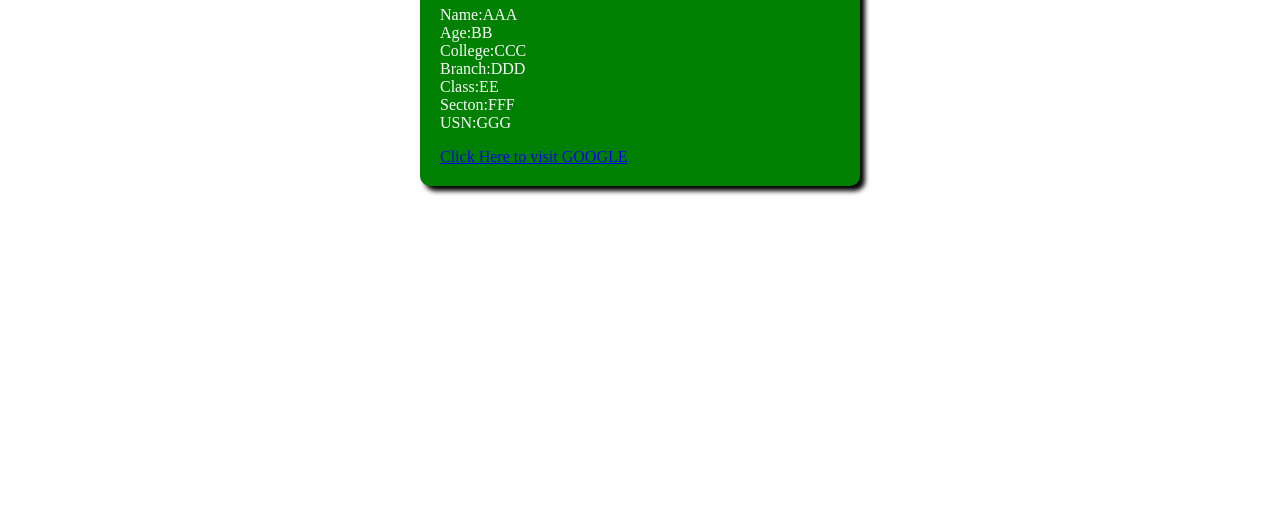
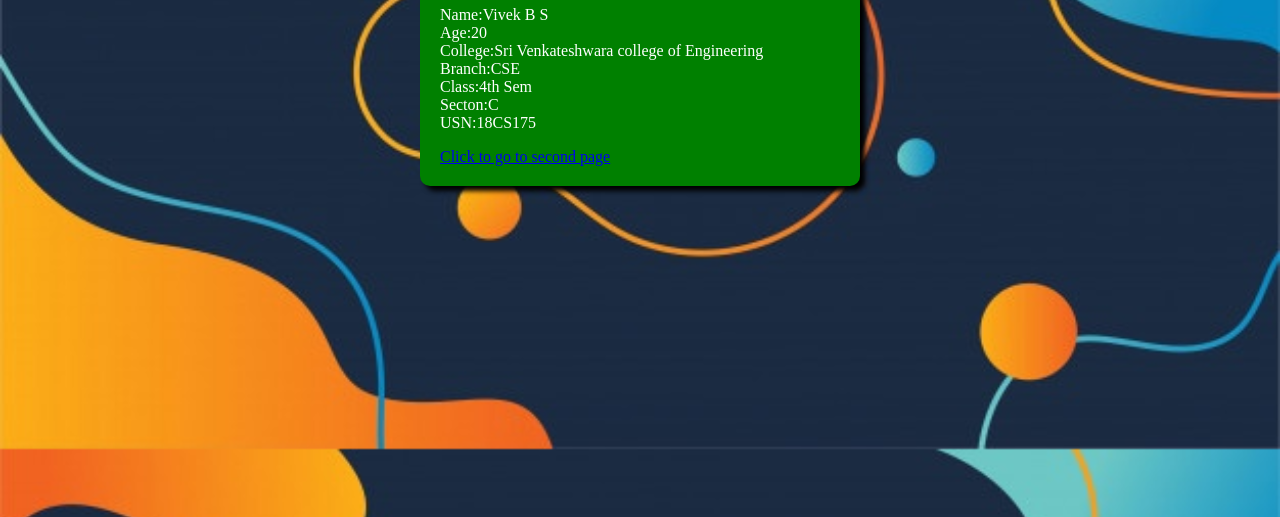
Before and after one commit to vivek-b-s/my-customrepository, a plain HTML site: page index.html in a window 1280 px wide. Shown: the part 283-800 px from the top of the page. Drawn offline with Linux system fonts and the light colour scheme.

Commit message:
my edited repository

```diff
--- a/index.html
+++ b/index.html
@@ -4,7 +4,8 @@
 	<title>Now</title>
 	<style type="text/css">
 		body{
-			background-image: url('dc.jpg');
+			background-image: url('create.jpg');
+
 			background-size: cover;
 		}
 		.center-div{
@@ -16,21 +17,22 @@
 			padding: 20px;
 			margin: auto;
 			margin-top: 15%;
+
 		}
 	</style>
 </head>
 <body>
 	<div class="center-div">
 		<h1>My custom PORTFOLIO</h1>
-		<p>Name:AAA<br>
-			Age:BB<br>
-			College:CCC<br>
-			Branch:DDD<br>
-			Class:EE<br>
-			Secton:FFF<br>
-			USN:GGG
+		<p>Name:Vivek B S<br>
+			Age:20<br>
+			College:Sri Venkateshwara college of Engineering<br>
+			Branch:CSE<br>
+			Class:4th Sem<br>
+			Secton:C<br>
+			USN:18CS175
 		</p>
-		<a href="https://www.google.co.in/">Click Here to visit GOOGLE</a>
+		<a href="file:///C:/Users/admin/Desktop/My%20first%20page%20hosting/second%20page.html".>Click to go to second page </a>
 	</div>
 </body>
 </html>
```
Also changed, not shown: second page.html (+2 -0 lines), create.jpg (added).
